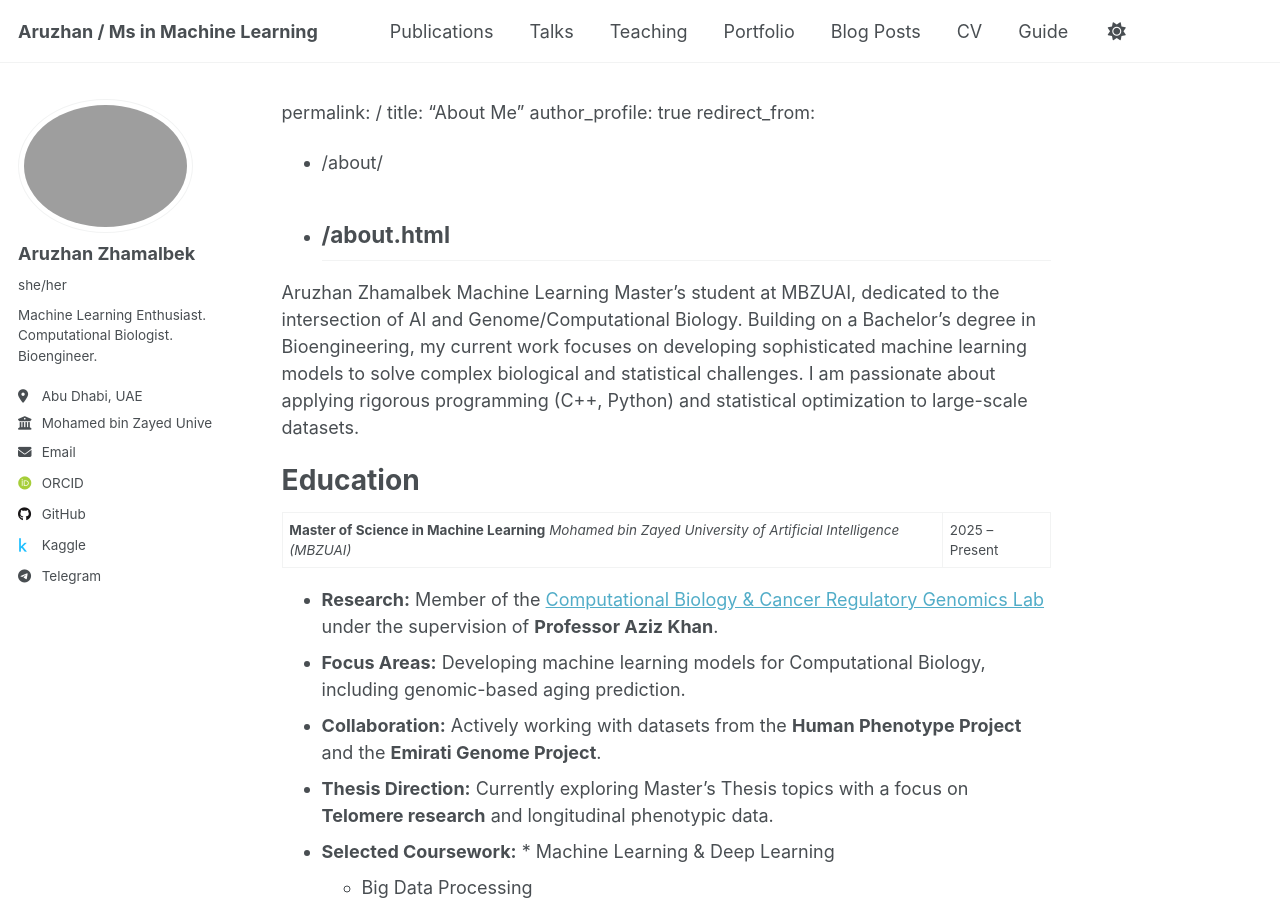
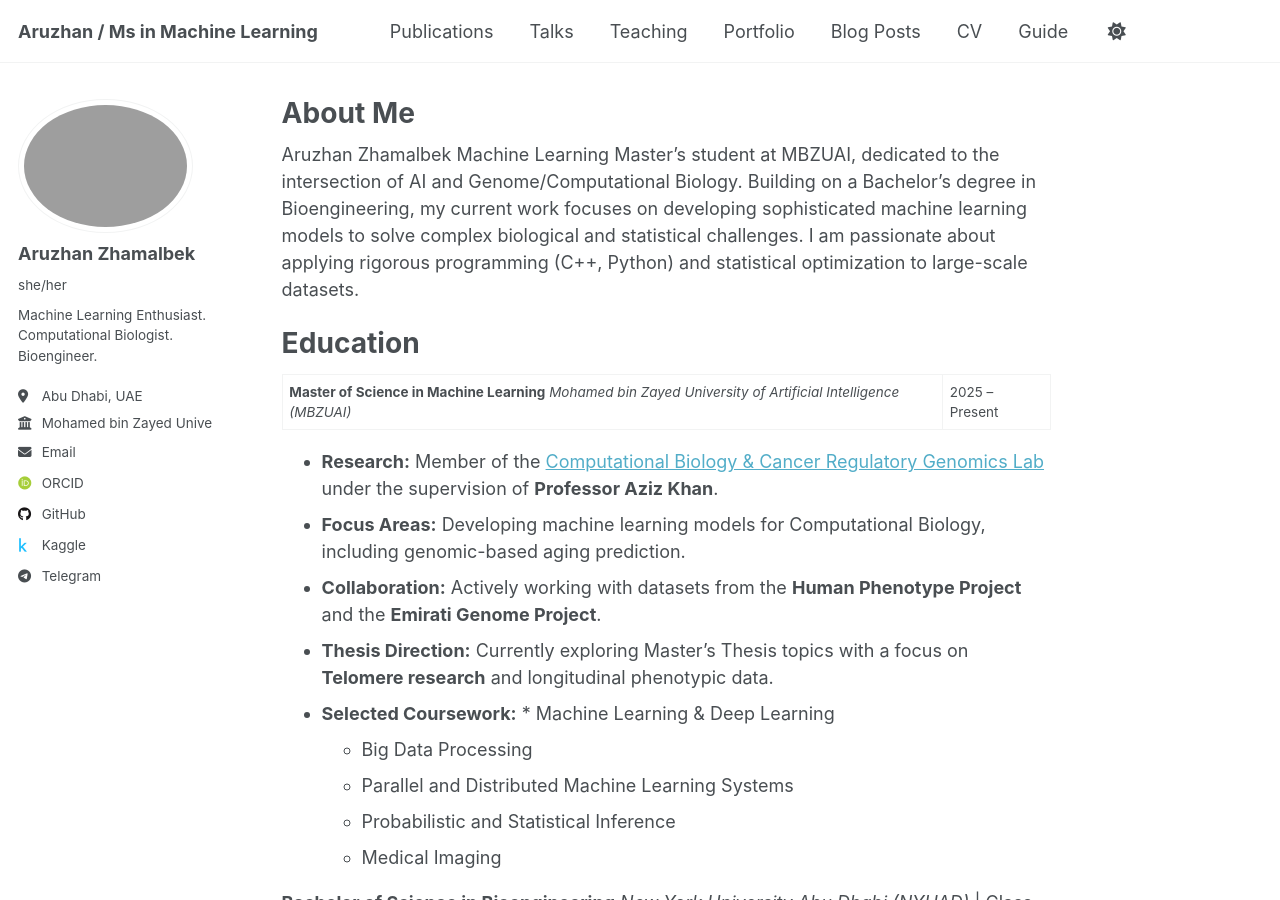
Before and after one commit to areujam/areujam.github.io, a Jekyll site: the page built from _pages/about.md, in a window 1280 px wide and 900 px high. Built offline with Jekyll 4.4.1, drawn with Linux system fonts in a browser that asks for light colours; some web fonts are replaced; our own code applies the rules of GitHub Pages for plain Markdown files; a script that is not in the unit is left out; part of the change alters nothing that is shown.

Commit message:
Update about.md

```diff
--- a/_pages/about.md
+++ b/_pages/about.md
@@ -1,16 +1,4 @@
-<!-- ---
-permalink: /
-title: "Academic Pages is a ready-to-fork GitHub Pages template for academic personal websites"
-author_profile: true
-redirect_from:
-  - /about/
-  - /about.html
 ---
-
-This is the front page of a website that is powered by the [Academic Pages template](https://github.com/academicpages/academicpages.github.io) and hosted on GitHub pages. [GitHub pages](https://pages.github.com) is a free service in which websites are built and hosted from code and data stored in a GitHub repository, automatically updating when a new commit is made to the repository. This template was forked from the [Minimal Mistakes Jekyll Theme](https://mmistakes.github.io/minimal-mistakes/) created by Michael Rose, and then extended to support the kinds of content that academics have: publications, talks, teaching, a portfolio, blog posts, and a dynamically-generated CV. Incidentally, these same features make it a great template for anyone that needs to show off a professional template!
-
- You can fork [this template](https://github.com/academicpages/academicpages.github.io) right now, modify the configuration and Markdown files, add your own PDFs and other content, and have your own site for free, with no ads! -->
-
  permalink: /
  title: "About Me"
  author_profile: true
@@ -20,17 +8,6 @@ redirect_from:
 ---
 
 Aruzhan Zhamalbek Machine Learning Master’s student at MBZUAI, dedicated to the intersection of AI and Genome/Computational Biology. Building on a Bachelor’s degree in Bioengineering, my current work focuses on developing sophisticated machine learning models to solve complex biological and statistical challenges. I am passionate about applying rigorous programming (C++, Python) and statistical optimization to large-scale datasets.
-
-<!-- A data-driven personal website
-======
-Like many other Jekyll-based GitHub Pages templates, Academic Pages makes you separate the website's content from its form. The content & metadata of your website are in structured Markdown files, while various other files constitute the theme, specifying how to transform that content & metadata into HTML pages. You keep these various Markdown (.md), YAML (.yml), HTML, and CSS files in a public GitHub repository. Each time you commit and push an update to the repository, the [GitHub pages](https://pages.github.com/) service creates static HTML pages based on these files, which are hosted on GitHub's servers free of charge.
-
-Many of the features of dynamic content management systems (like Wordpress) can be achieved in this fashion, using a fraction of the computational resources and with far less vulnerability to hacking and DDoSing. You can also modify the theme to your heart's content without touching the content of your site. If you get to a point where you've broken something in Jekyll/HTML/CSS beyond repair, your Markdown files describing your talks, publications, etc. are safe. You can rollback the changes or even delete the repository and start over - just be sure to save the Markdown files! You can also write scripts that process the structured data on the site, such as [this one](https://github.com/academicpages/academicpages.github.io/blob/master/talkmap.ipynb) that analyzes metadata in pages about talks to display [a map of every location you've given a talk](https://academicpages.github.io/talkmap.html).
-
-For those users that need more advanced functionality, the template also supports the following popular tools:
-- [MathJax](https://www.mathjax.org/) for mathematical equations
-- [Mermaid](https://mermaid.js.org/) for diagraming
-- [Plotly](https://plotly.com/javascript/) for plotting -->
 
 Education
 ======
```
